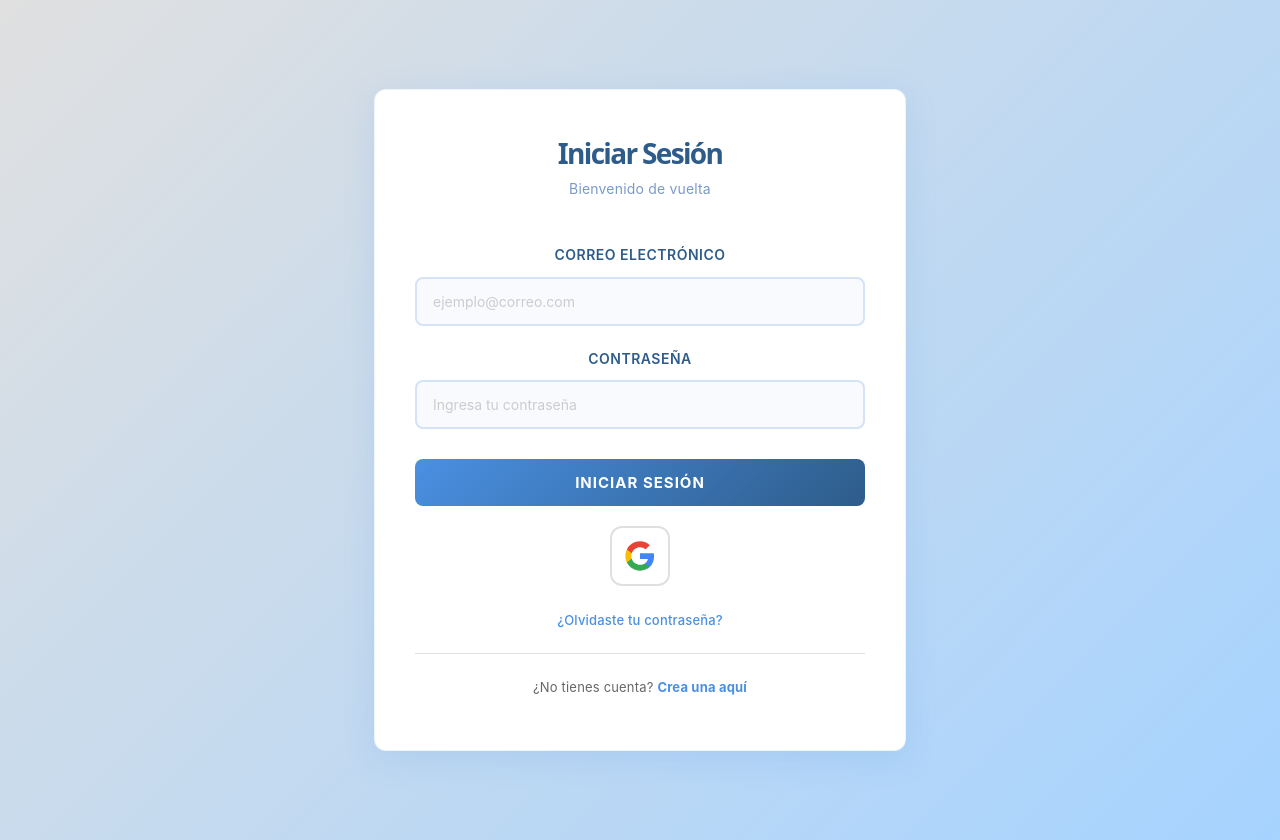
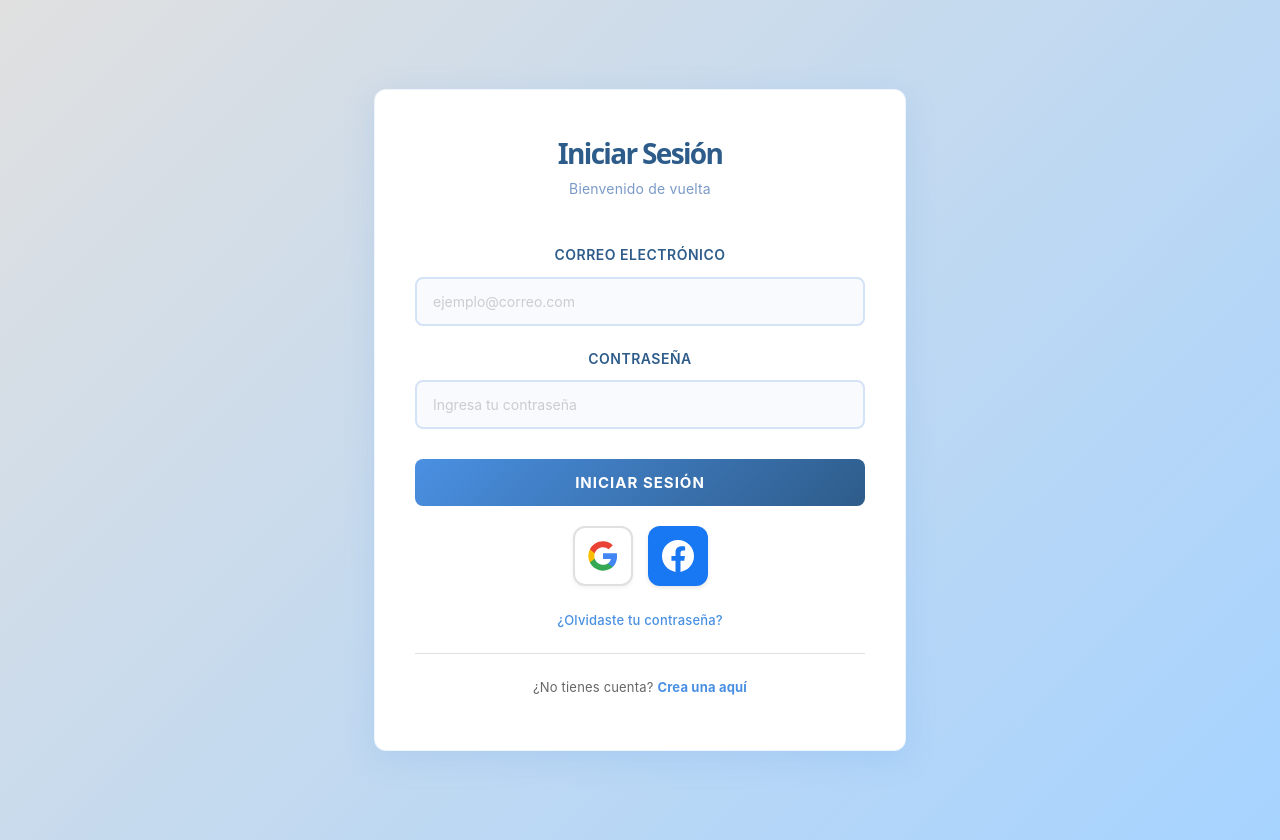
Before and after one commit to Jdmorenoc/Parcial_SOA, a React (Vite) app in the folder parcial/: page /login in a window 1280 px wide. Built offline with nearby package versions, Linux system fonts and the light colour scheme; no server answers.

Commit message:
LoginFacebook

```diff
--- a/parcial/src/context/AuthContext.jsx
+++ b/parcial/src/context/AuthContext.jsx
@@ -7,7 +7,7 @@ import {
   signOut,
 } from "firebase/auth";
 import { setDoc, doc, getDoc } from "firebase/firestore";
-import { auth, db, googleProvider } from "../firebase/firebaseConfig";
+import { auth, db, googleProvider, facebookProvider } from "../firebase/firebaseConfig";
 
 export const AuthContext = createContext();
 
@@ -63,6 +63,30 @@ export function AuthProvider({ children }) {
     return user;
   };
 
+  const signInWithFacebook = async () => {
+    const userCredential = await signInWithPopup(auth, facebookProvider);
+    const user = userCredential.user;
+
+    // Verificar si el usuario ya existe en Firestore
+    const userDocRef = doc(db, "users", user.uid);
+    const userDocSnap = await getDoc(userDocRef);
+
+    // Si no existe, crear un nuevo documento
+    if (!userDocSnap.exists()) {
+      await setDoc(userDocRef, {
+        uid: user.uid,
+        email: user.email || "",
+        nombre: user.displayName || "",
+        apellidos: "",
+        photoURL: user.photoURL || "",
+        createdAt: new Date(),
+        registroConFacebook: true,
+      });
+    }
+
+    return user;
+  };
+
   const logout = async () => {
     await signOut(auth);
   };
@@ -82,6 +106,7 @@ export function AuthProvider({ children }) {
         signup,
         signin,
         signInWithGoogle,
+        signInWithFacebook,
         logout,
         user,
         loading,
--- a/parcial/src/firebase/firebaseConfig.js
+++ b/parcial/src/firebase/firebaseConfig.js
@@ -1,5 +1,5 @@
 import { initializeApp } from "firebase/app";
-import { getAuth, GoogleAuthProvider } from "firebase/auth";
+import { getAuth, GoogleAuthProvider, FacebookAuthProvider } from "firebase/auth";
 import { getFirestore } from "firebase/firestore";
 
 const firebaseConfig = {
@@ -16,3 +16,6 @@ export const auth = getAuth(app);
 export const db = getFirestore(app);
 export const googleProvider = new GoogleAuthProvider();
 googleProvider.setCustomParameters({ prompt: "select_account" });
+
+export const facebookProvider = new FacebookAuthProvider();
+facebookProvider.setCustomParameters({ display: "popup" });
--- a/parcial/src/login_menu/LoginPage.jsx
+++ b/parcial/src/login_menu/LoginPage.jsx
@@ -13,7 +13,7 @@ function LoginPage() {
   const [error, setError] = useState("");
   const [loading, setLoading] = useState(false);
   const navigate = useNavigate();
-  const { signin, signInWithGoogle } = useAuth();
+  const { signin, signInWithGoogle, signInWithFacebook } = useAuth();
 
   const validateEmail = (email) => {
     return /^[^\s@]+@[^\s@]+\.[^\s@]+$/.test(email);
@@ -92,6 +92,21 @@ function LoginPage() {
     }
   };
 
+  const handleFacebookSignIn = async () => {
+    setError("");
+    setLoading(true);
+
+    try {
+      await signInWithFacebook();
+      navigate("/");
+    } catch (err) {
+      setError("Error al iniciar sesión con Facebook: " + err.message);
+      console.error("Error en Facebook sign-in:", err);
+    } finally {
+      setLoading(false);
+    }
+  };
+
   return (
     <div className="login-container">
       <div className="login-card">
@@ -164,8 +179,9 @@ function LoginPage() {
           </button>
         </form>
 
-        {/* Botón de Google */}
-        <div style={{ display: "flex", justifyContent: "center", marginTop: "20px" }}>
+        {/* Botones Sociales */}
+        <div style={{ display: "flex", justifyContent: "center", gap: "15px", marginTop: "20px" }}>
+          {/* Botón de Google */}
           <button
             type="button"
             onClick={handleGoogleSignIn}
@@ -184,10 +200,10 @@ function LoginPage() {
               justifyContent: "center",
               opacity: loading ? 0.7 : 1,
               transition: "all 0.3s ease",
-              hover: {
-                boxShadow: "0 4px 12px rgba(0, 0, 0, 0.1)",
-              },
+              boxShadow: "0 2px 4px rgba(0,0,0,0.05)",
             }}
+            onMouseEnter={(e) => e.currentTarget.style.boxShadow = "0 4px 12px rgba(0, 0, 0, 0.1)"}
+            onMouseLeave={(e) => e.currentTarget.style.boxShadow = "0 2px 4px rgba(0,0,0,0.05)"}
             title="Iniciar sesión con Google"
           >
             <svg width="32" height="32" viewBox="0 0 24 24">
@@ -206,6 +222,39 @@ function LoginPage() {
               <path
                 fill="#EA4335"
                 d="M12 5.38c1.62 0 3.06.56 4.21 1.64l3.15-3.15C17.45 2.09 14.97 1 12 1 7.7 1 3.99 3.47 2.18 7.07l3.66 2.84c.87-2.6 3.3-4.53 6.16-4.53z"
+              />
+            </svg>
+          </button>
+
+          {/* Botón de Facebook */}
+          <button
+            type="button"
+            onClick={handleFacebookSignIn}
+            disabled={loading}
+            className="btn-facebook"
+            style={{
+              width: "60px",
+              height: "60px",
+              padding: "10px",
+              backgroundColor: "#1877F2",
+              border: "none",
+              borderRadius: "12px",
+              cursor: loading ? "not-allowed" : "pointer",
+              display: "flex",
+              alignItems: "center",
+              justifyContent: "center",
+              opacity: loading ? 0.7 : 1,
+              transition: "all 0.3s ease",
+              boxShadow: "0 2px 4px rgba(0,0,0,0.1)",
+            }}
+            onMouseEnter={(e) => e.currentTarget.style.boxShadow = "0 4px 12px rgba(24, 119, 242, 0.3)"}
+            onMouseLeave={(e) => e.currentTarget.style.boxShadow = "0 2px 4px rgba(0,0,0,0.1)"}
+            title="Iniciar sesión con Facebook"
+          >
+            <svg width="32" height="32" viewBox="0 0 24 24">
+              <path
+                fill="#ffffff"
+                d="M24 12.073c0-6.627-5.373-12-12-12s-12 5.373-12 12c0 5.99 4.388 10.954 10.125 11.854v-8.385H7.078v-3.47h3.047V9.43c0-3.007 1.792-4.669 4.533-4.669 1.312 0 2.686.235 2.686.235v2.953H15.83c-1.491 0-1.956.925-1.956 1.874v2.25h3.328l-.532 3.47h-2.796v8.385C19.612 23.027 24 18.062 24 12.073z"
               />
             </svg>
           </button>
```
